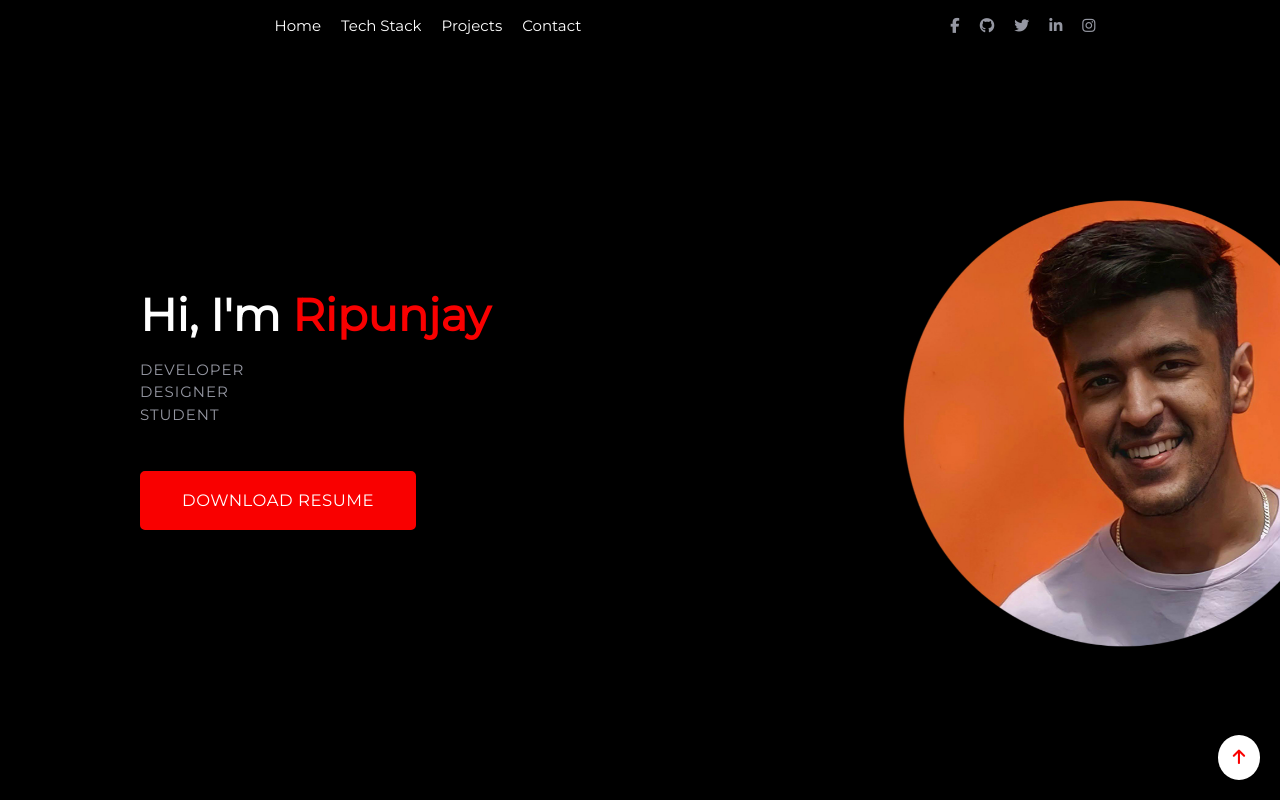
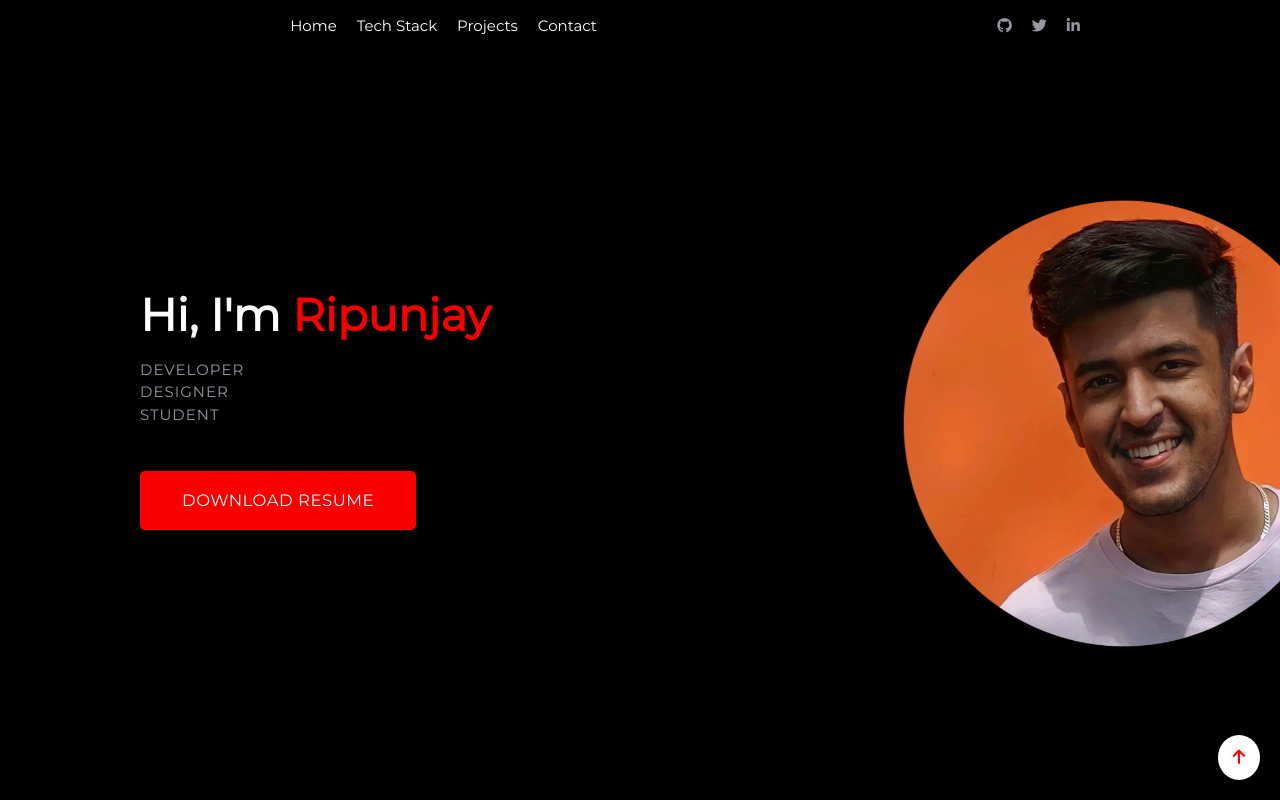
Before and after one commit to ripunjaynarula/portfolio, a React (Create React App) app: page / in a window 1280 px wide. Shown: the top 800 px of the page. Built offline with nearby package versions, Linux system fonts and the light colour scheme.

Commit message:
social media

```diff
--- a/src/components/Nav.js
+++ b/src/components/Nav.js
@@ -36,9 +36,9 @@
 
       <div className="nav_right_content nav_content_container">
         <ul className="social_links nav_container_item nav_links">
-          <li><a href="https://www.facebook.com/ripunjay.narula/" target="_blank" rel="noopener noreferrer">
+          {/* <li><a href="https://www.facebook.com/ripunjay.narula/" target="_blank" rel="noopener noreferrer">
             <i className="fab fa-facebook-f"></i>
-          </a></li>
+          </a></li> */}
           <li><a href="https://github.com/ripunjaynarula" target="_blank" rel="noopener noreferrer">
             <i className="fab fa-github"></i>
           </a></li>
@@ -48,9 +48,9 @@
           <li><a href="https://www.linkedin.com/in/ripunjaynarula/" target="_blank" rel="noopener noreferrer">
             <i className="fab fa-linkedin-in"></i>
           </a></li>
-          <li><a href="https://www.instagram.com/ripunjaynarula/" target="_blank" rel="noopener noreferrer">
+          {/* <li><a href="https://www.instagram.com/ripunjaynarula/" target="_blank" rel="noopener noreferrer">
             <i className="fab fa-instagram"></i>
-          </a></li>
+          </a></li> */}
         </ul>
 
 
```
